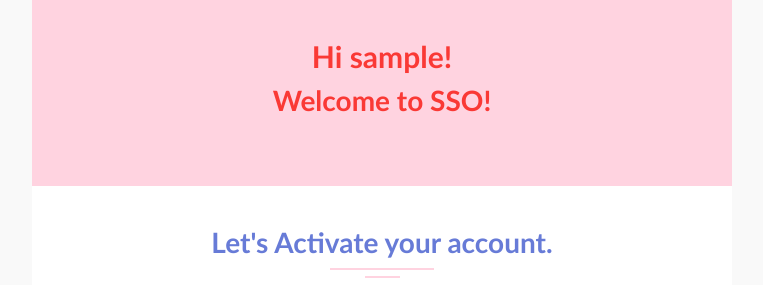
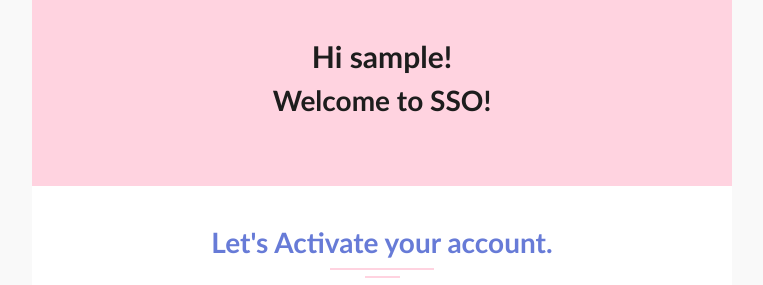
Before and after one commit to qasimali-byte/SSO-Using-the-FastAPI, a Python web app: template templates/email.html in a window 1280 px wide. Shown: the part 87-372 px from the top of the page, without its empty margins (258-1021 px from the left). Run offline with Jinja, Linux system fonts and the light colour scheme; the template is opened without the code that fills it: most values are stand-ins (such as "Sample title", 1, 10 or a date in 2020).

Commit message:
add email color changes

```diff
--- a/templates/email.html
+++ b/templates/email.html
@@ -279,9 +279,9 @@
                                           font-size: 16px;
                                           text-align: center;
                                         ">
-                                        <strong><span style="font-size: 30px; color: #fa3935;">Hi {{ user_name }}!</span></strong>
+                                        <strong><span style="font-size: 30px; color: #1d1d1d;">Hi {{ user_name }}!</span></strong>
                                           <br>
-                                        <strong><span style="font-size: 28px; color: #fa3935;">Welcome to SSO!</span></strong>
+                                        <strong><span style="font-size: 28px; color: #1d1d1d;">Welcome to SSO!</span></strong>
                                       </p>
                                     </div>
                                   </div>
@@ -556,7 +556,7 @@
                                           padding-left: 20px;
                                           padding-right: 20px;
                                           font-size: 20px;
-                                          color: #ff1500;
+                                          color: #ffffff;
                                           font-family: Arial, Helvetica, sans-serif;
                                           display: inline-block;
                                           letter-spacing: normal;
```
